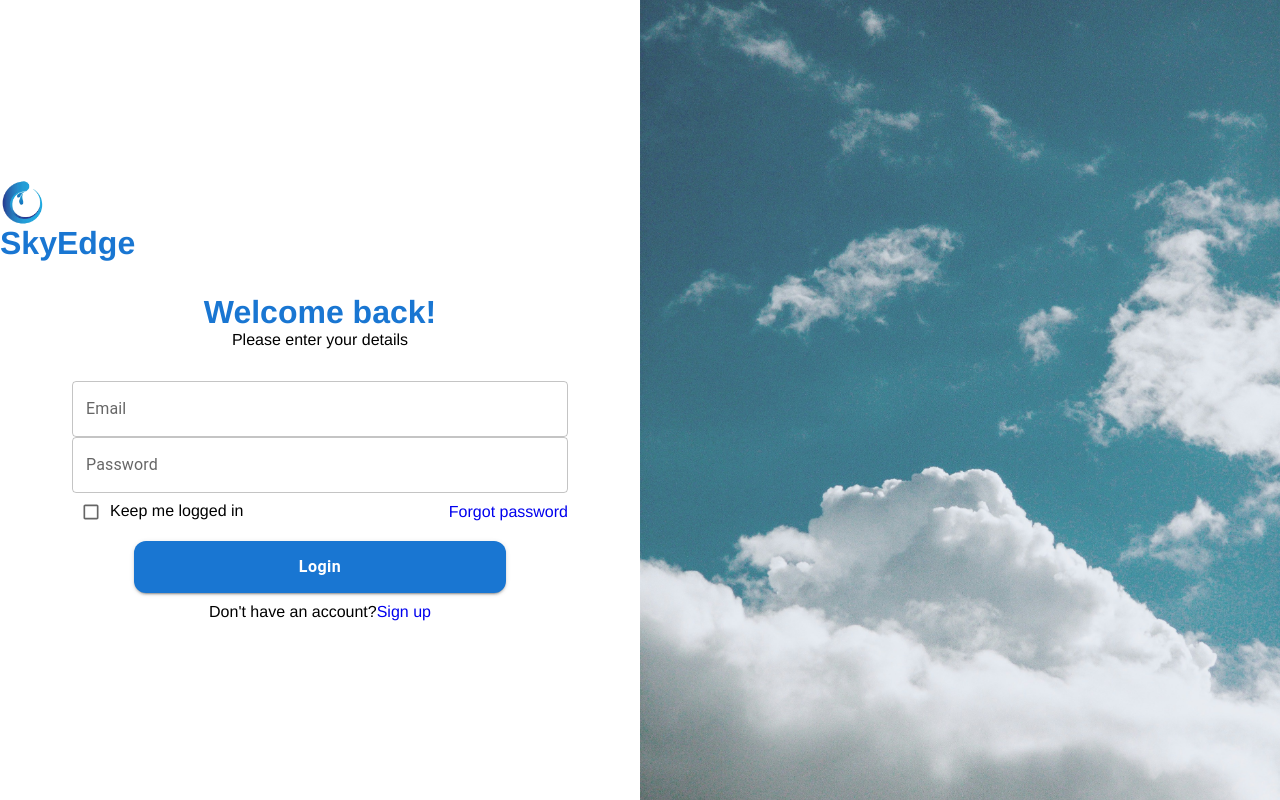
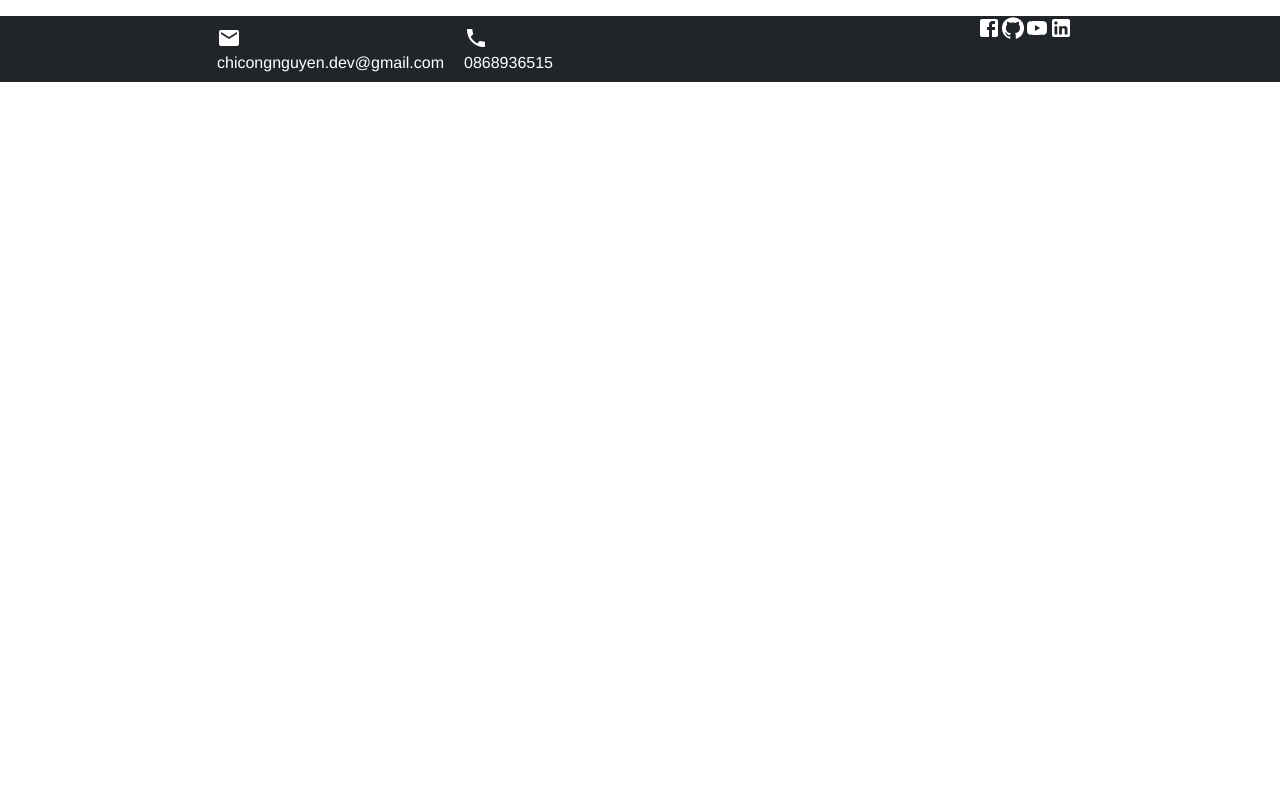
Before and after one commit to whis102/SkyEdge-React, a React (Vite) app: page / in a window 1280 px wide. Built offline with nearby package versions, Linux system fonts and the light colour scheme.

Commit message:
update topnav

```diff
--- a/package.json
+++ b/package.json
@@ -12,6 +12,7 @@
   "dependencies": {
     "@emotion/react": "^11.11.4",
     "@emotion/styled": "^11.11.5",
+    "@mui/icons-material": "^5.15.21",
     "@mui/material": "^5.15.15",
     "react": "^18.2.0",
     "react-dom": "^18.2.0",
--- a/src/App.jsx
+++ b/src/App.jsx
@@ -1,11 +1,13 @@
 import { BrowserRouter as Router, Routes, Route } from "react-router-dom";
 
 import Login from "./pages/Login/Login";
+import Home from "./pages/Home/Home";
 
 function App() {
   return (
     <>
-      <Login />
+      <Home />
+      {/* <Login /> */}
     </>
   );
 }
--- a/src/components/GlobalStyles/GlobalStyles.scss
+++ b/src/components/GlobalStyles/GlobalStyles.scss
@@ -1,5 +1,5 @@
 * {
-    margin: 0;
-    padding: 0;
-    font-family: "Helvetica Neue", "Montserrat", Arial, sans-serif;
+  margin: 0;
+  padding: 0;
+  font-family: "Helvetica Neue", "Montserrat", Arial, sans-serif;
 }
--- /dev/null
+++ b/src/components/TopNav/TopNav.jsx
@@ -0,0 +1,59 @@
+import EmailIcon from "@mui/icons-material/Email";
+import PhoneIcon from "@mui/icons-material/Phone";
+import FacebookIcon from "@mui/icons-material/Facebook";
+import LinkedInIcon from "@mui/icons-material/LinkedIn";
+import YouTubeIcon from "@mui/icons-material/YouTube";
+import GitHubIcon from "@mui/icons-material/GitHub";
+import { Link, Box } from "@mui/material";
+
+import "./TopNav.scss";
+
+export default function TopNav() {
+  return (
+    <Box className="top-nav">
+      <Box className="info">
+        <Link href="#" underline="none" color={"white"} className="info__link">
+          <EmailIcon />
+          <p>chicongnguyen.dev@gmail.com</p>
+        </Link>
+
+        <Link href="#" underline="none" color={"white"} className="info__link">
+          <PhoneIcon />
+          <p>0868936515</p>
+        </Link>
+      </Box>
+
+      <Box className="social">
+        <Link
+          href="https://www.facebook.com/oc.voi.voii/"
+          underline="none"
+          color={"white"}
+        >
+          <FacebookIcon />
+        </Link>
+        <Link
+          href="https://github.com/whis102/SkyEdge"
+          underline="none"
+          color={"white"}
+        >
+          <GitHubIcon />
+        </Link>
+        <Link
+          href="https://www.youtube.com/@zWhis155"
+          underline="none"
+          color={"white"}
+        >
+          <YouTubeIcon />
+        </Link>
+
+        <Link
+          href="https://www.linkedin.com/in/ocvoivoii/"
+          underline="none"
+          color={"white"}
+        >
+          <LinkedInIcon />
+        </Link>
+      </Box>
+    </Box>
+  );
+}
--- /dev/null
+++ b/src/components/TopNav/TopNav.scss
@@ -0,0 +1,13 @@
+.top-nav {
+  background-color: #212529;
+  display: flex;
+  justify-content: space-around;
+
+  .info {
+    display: flex;
+
+    .info__link {
+      margin: 10px;
+    }
+  }
+}
--- a/src/pages/Home/Home.jsx
+++ b/src/pages/Home/Home.jsx
@@ -1,11 +1,25 @@
-import React from 'react'
+import React from "react";
+import TopNav from "../../components/TopNav/TopNav";
+
+import { Container, AppBar } from "@mui/material";
 
 function Home() {
-    return (
-        <div>
-            Home
-        </div>
-    )
+  return (
+    <>
+      <AppBar
+        position="fixed"
+        sx={{
+          boxShadow: 0,
+          bgcolor: "transparent",
+          backgroundImage: "none",
+          mt: 2,
+        }}
+      >
+        <TopNav />
+        <Container maxWidth="lg"></Container>
+      </AppBar>
+    </>
+  );
 }
 
-export default Home
+export default Home;
```
Also changed, not shown: src/components/GlobalStyles/GlobalStyles.jsx (+4 -4 lines), src/components/NavBar/NavBar.jsx (added, +7 -0 lines), src/main.jsx (+5 -5 lines), index.html (line endings or trailing spaces), src/components/NavBar/NavBar.scss (added), 1 other file (tests, documents, lock files or other folders).
